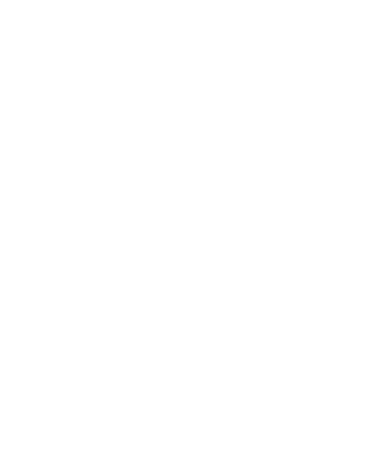
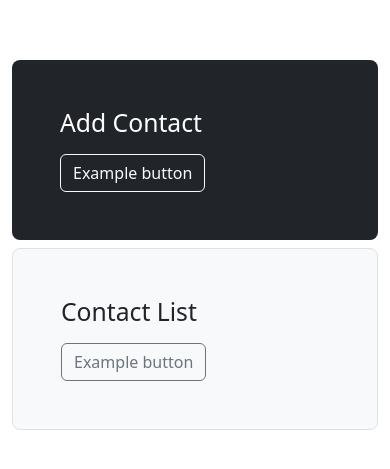
Before and after one commit to reactninjas-fs/reactjs-contact-app, a React (Create React App) app: page / in a window 390 px wide. Shown: the part 173-642 px from the top of the page. Built offline with nearby package versions, Linux system fonts and the light colour scheme.

Commit message:
add main responsive setting

```diff
--- a/src/App.js
+++ b/src/App.js
@@ -1,9 +1,37 @@
-import './App.css';
+import "./App.css";
 
 function App() {
   return (
     <div className="App">
+    <div className="container">
+      <div className="row align-items-md-stretch">
 
+        <div className="col-md-6 mb-2">
+          <div className="h-100 p-5 text-bg-dark rounded-3">
+            <h2>Add Contact</h2>
+            <p>
+
+            </p>
+            <button className="btn btn-outline-light" type="button">
+              Example button
+            </button>
+          </div>
+        </div>
+
+        <div className="col-md-6 mb-2">
+          <div className="h-100 p-5 bg-light border rounded-3">
+            <h2>Contact List</h2>
+            <p>
+
+            </p>
+            <button className="btn btn-outline-secondary" type="button">
+              Example button
+            </button>
+          </div>
+        </div>
+
+      </div>
+    </div>
     </div>
   );
 }
--- a/src/index.css
+++ b/src/index.css
@@ -0,0 +1,5 @@
+.App {
+    height: 100vh;
+    display: flex;
+    align-items: center;
+}
--- a/src/index.js
+++ b/src/index.js
@@ -2,6 +2,7 @@
 import ReactDOM from 'react-dom/client';
 import './index.css';
 import App from './App';
+import 'bootstrap/dist/css/bootstrap.min.css';
 
 const root = ReactDOM.createRoot(document.getElementById('root'));
 root.render(
```
Also changed, not shown: 1 other file (tests, documents, lock files or other folders).
